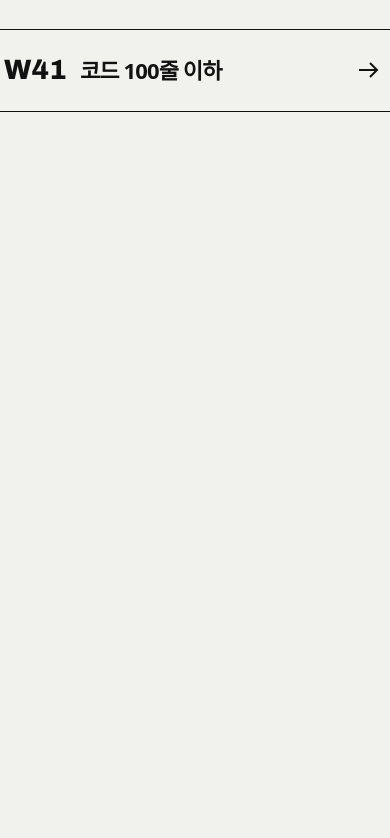
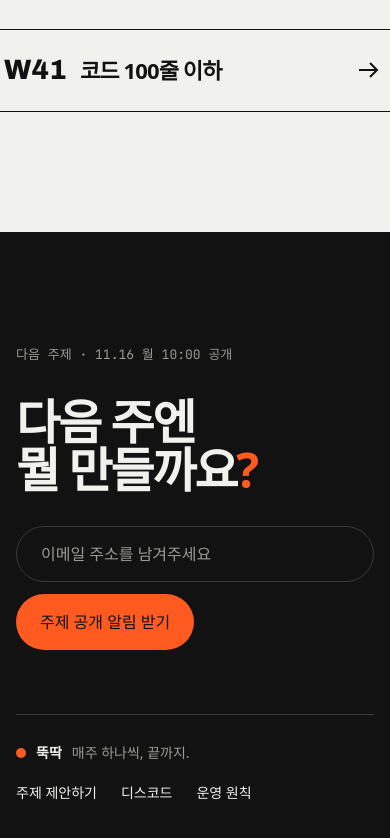
Before and after one commit to TeamUpLabs/ttukttak, a React (Vite) app: page / in a window 390 px wide. Shown: the part 8117-8955 px from the top of the page. Before the commit the page ends 8349 px from the top, so only its background shows below. Built offline with nearby package versions, Linux system fonts and the light colour scheme; a web font is replaced by a local one.

Commit message:
feat: add SiteFooter component and NextThemeNotify on homepage

```diff
--- /dev/null
+++ b/src/features/week/components/NextThemeNotify.tsx
@@ -0,0 +1,60 @@
+import { useState } from 'react'
+import { kstDayTime, kstMonthDay } from '../../../shared/lib/kst.ts'
+import { useThisWeek } from '../useThisWeek.ts'
+
+/** 푸터 CTA. 다음 주제 공개 시각을 알려주고 알림 이메일을 받아요. */
+function NextThemeNotify() {
+  const { next } = useThisWeek(60_000)
+  const [sentTo, setSentTo] = useState<string | null>(null)
+  const opensAt = next ? new Date(next.schedule.opensAt) : null
+  const when = opensAt ? `${kstMonthDay(opensAt)} ${kstDayTime(opensAt)}` : null
+
+  return (
+    <div className="flex flex-col gap-8">
+      <span className="mono text-[13px] text-(--tt-on-night-muted)">
+        {when ? `다음 주제 · ${when} 공개` : '다음 주제 · 일정 준비 중'}
+      </span>
+      <p className="m-0 text-[clamp(48px,7.4vw,112px)] leading-none tracking-[-0.045em] font-bold">
+        다음 주엔
+        <br />
+        뭘 만들까요<span className="text-(--tt-signal)">?</span>
+      </p>
+
+      {sentTo ? (
+        <p role="status" className="m-0 text-lg">
+          {sentTo}로 {when ? `${when}에` : '주제가 공개되면'} 알려드릴게요.
+        </p>
+      ) : (
+        <form
+          className="flex flex-wrap gap-3 max-w-160"
+          onSubmit={(e) => {
+            e.preventDefault()
+            // ponytail: 저장소가 없어서 화면에만 반영해요. Supabase 붙이면 구독 테이블에 저장.
+            setSentTo(String(new FormData(e.currentTarget).get('email')))
+          }}
+        >
+          <label htmlFor="notify-email" className="sr-only">
+            이메일 주소
+          </label>
+          <input
+            id="notify-email"
+            name="email"
+            type="email"
+            required
+            autoComplete="email"
+            placeholder="이메일 주소를 남겨주세요"
+            className="flex-[1_1_280px] min-h-14 px-6 rounded-full border-(length:--tt-stroke-bold) border-(--tt-night-line) bg-transparent text-(--tt-on-night) placeholder:text-(--tt-on-night-muted) focus:outline-none focus:border-(--tt-signal)"
+          />
+          <button
+            type="submit"
+            className="min-h-14 px-6 rounded-full bg-(--tt-signal) text-(--tt-on-signal) font-medium cursor-pointer transition-transform duration-(--tt-dur-quick) ease-(--tt-ease-lift) hover:-translate-y-0.5"
+          >
+            주제 공개 알림 받기
+          </button>
+        </form>
+      )}
+    </div>
+  )
+}
+
+export default NextThemeNotify
--- a/src/pages/HomePage.tsx
+++ b/src/pages/HomePage.tsx
@@ -1,4 +1,5 @@
-import { Button, SiteHeader } from "../shared/ui";
+import { Button, SiteFooter, SiteHeader } from "../shared/ui";
+import NextThemeNotify from "../features/week/components/NextThemeNotify";
 import ThisWeekCard from "../features/week/components/ThisWeekCard";
 import RecentSubmissionsMarquee from "../features/submission/components/RecentSubmissionsMarquee";
 import WeekFlow from "../features/week/components/WeekFlow";
@@ -14,6 +15,7 @@ function HomePage() {
   const week = current ?? next;
 
   return (
+    <>
     <main className="min-h-screen">
       <SiteHeader />
       <section id="theme" className="max-w-7xl mx-auto py-20 flex flex-col gap-30">
@@ -74,6 +76,11 @@ function HomePage() {
         <PastWeeks />
       </section>
     </main>
+
+    <SiteFooter>
+      <NextThemeNotify />
+    </SiteFooter>
+    </>
   )
 }
 
--- /dev/null
+++ b/src/shared/ui/SiteFooter/SiteFooter.tsx
@@ -0,0 +1,34 @@
+import type { ReactNode } from 'react'
+
+const LINKS = [
+  { href: '#', label: '주제 제안하기' },
+  { href: '#', label: '디스코드' },
+  { href: '#', label: '운영 원칙' },
+]
+
+/** 모든 화면 공통 푸터. children 자리에 페이지가 CTA를 꽂을 수 있어요. */
+function SiteFooter({ children }: { children?: ReactNode }) {
+  return (
+    <footer className="bg-(--tt-night) text-(--tt-on-night)">
+      <div className="max-w-7xl mx-auto px-8 max-sm:px-4 pt-28 pb-14 flex flex-col gap-16">
+        {children}
+        <div className="flex justify-between flex-wrap gap-5 pt-7 border-t border-(--tt-night-line) text-sm text-(--tt-on-night-muted)">
+          <span className="flex items-center gap-2.5">
+            <span aria-hidden="true" className="size-2.5 rounded-full bg-(--tt-signal)" />
+            <span className="font-bold text-(--tt-on-night)">뚝딱</span>
+            매주 하나씩, 끝까지.
+          </span>
+          <nav aria-label="푸터 링크" className="flex flex-wrap gap-6">
+            {LINKS.map((link) => (
+              <a key={link.label} href={link.href} className="text-(--tt-on-night) no-underline hover:underline">
+                {link.label}
+              </a>
+            ))}
+          </nav>
+        </div>
+      </div>
+    </footer>
+  )
+}
+
+export default SiteFooter
--- /dev/null
+++ b/src/shared/ui/SiteFooter/index.ts
@@ -0,0 +1 @@
+export { default as SiteFooter } from './SiteFooter.tsx'
--- a/src/shared/ui/index.ts
+++ b/src/shared/ui/index.ts
@@ -1,4 +1,5 @@
 export * from "./SiteHeader"
+export * from "./SiteFooter"
 export * from "./Button"
 export * from "./Countdown"
 export * from "./LiveDot"
```
